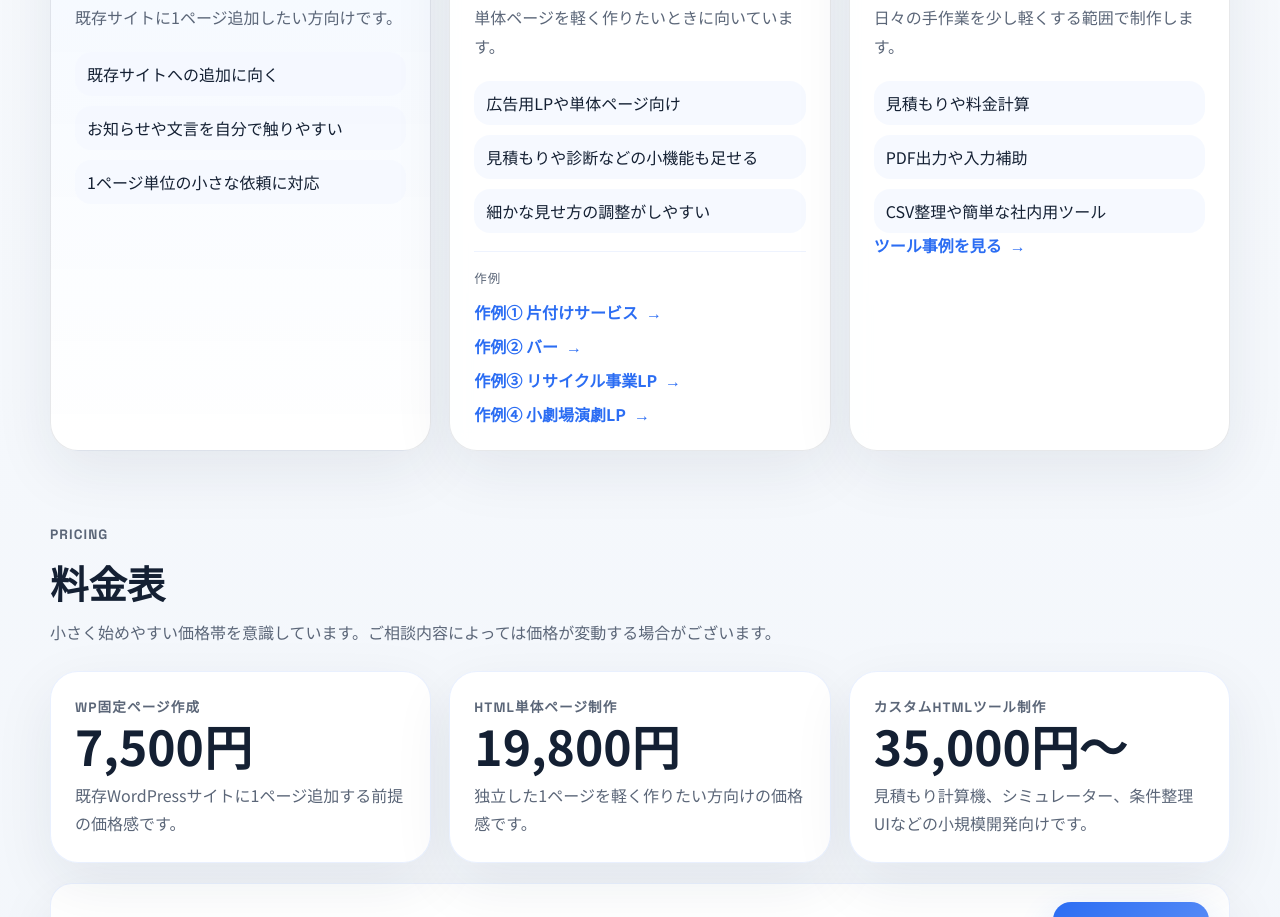
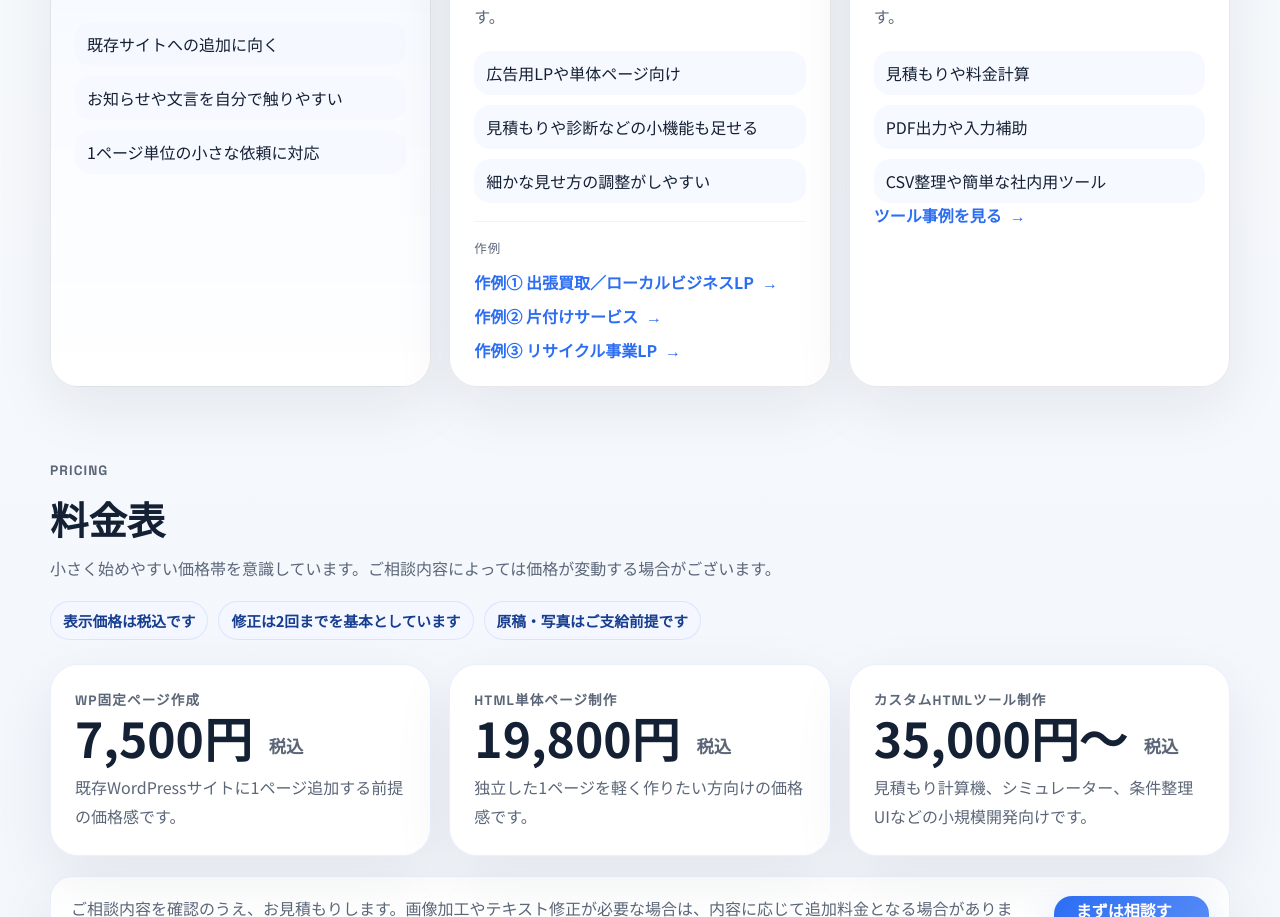
Before and after one commit to humandoll26/Playground, a plain HTML site: page index.html in a window 1280 px wide. Shown: the part 1883-2800 px from the top of the page. Drawn offline with Linux system fonts and the light colour scheme.

Commit message:
Update branding and pricing presentation

```diff
--- a/index.html
+++ b/index.html
@@ -11,6 +11,8 @@
     <meta name="robots" content="index,follow" />
     <meta name="theme-color" content="#2b6df3" />
     <link rel="canonical" href="https://humandoll26.github.io/Playground/" />
+    <link rel="icon" type="image/png" href="img/mikan_icon.png" />
+    <link rel="apple-touch-icon" href="img/mikan_icon.png" />
     <meta property="og:title" content="未完製作所 | 個人事業・ローカルビジネス向け小さなWebページ制作" />
     <meta
       property="og:description"
@@ -75,11 +77,11 @@
       }
     </script>
   </head>
-  <body>
+  <body class="no-js">
     <div class="page-shell">
       <header class="site-header">
         <a class="brand" href="#top">
-          <span class="brand-mark">M</span>
+          <img class="brand-mark" src="img/mikan_icon.png" alt="未完製作所のアイコン" />
           <span class="brand-text">未完製作所</span>
         </a>
         <nav class="site-nav">
@@ -97,14 +99,12 @@
           <div class="hero-copy">
             <p class="eyebrow">個人事業 / ローカルビジネス向け</p>
             <h1>
-              明日から使える
+              すぐに使える
               <span>80点のページを。</span>
             </h1>
             <p class="hero-lead">
-              小さな事業主さん向けに、
-              早く・安く・ちょうどいいWebページを制作します。
-              サービス紹介やお問い合わせ導線として使える1ページを、
-              WordPressやHTMLで形にします。
+              原稿をご用意いただければ最短3日で納品。
+              個人事業主さん向けに、小さく始められるWebページを制作します。
             </p>
             <div class="hero-actions">
               <a class="button button-primary" href="https://docs.google.com/forms/d/e/1FAIpQLSe6gP_nkzLaJOAU-hwLf894Bzl1Ix0xRou83p6xRD_Wb7yqCg/viewform?usp=header" target="_blank" rel="noreferrer">無料で相談する</a>
@@ -208,17 +208,17 @@
                 <div class="service-examples-list">
                   <a
                     class="service-link"
+                    href="https://ecowakka.static.jp//"
+                    target="_blank"
+                    rel="noreferrer"
+                    >作例① 出張買取／ローカルビジネスLP</a
+                  >
+                  <a
+                    class="service-link"
                     href="https://humandoll26.github.io/Playground/samples/kataduke-lp/"
                     target="_blank"
                     rel="noreferrer"
-                    >作例① 片付けサービス</a
-                  >
-                  <a
-                    class="service-link"
-                    href="https://humandoll26.github.io/Playground/samples/bar-lp/"
-                    target="_blank"
-                    rel="noreferrer"
-                    >作例② バー</a
+                    >作例② 片付けサービス</a
                   >
                   <a
                     class="service-link"
@@ -226,13 +226,6 @@
                     target="_blank"
                     rel="noreferrer"
                     >作例③ リサイクル事業LP</a
-                  >
-                  <a
-                    class="service-link"
-                    href="https://humandoll26.github.io/Playground/samples/theater-performance-lp/"
-                    target="_blank"
-                    rel="noreferrer"
-                    >作例④ 小劇場演劇LP</a
                   >
                 </div>
               </div>
@@ -265,26 +258,31 @@
             <p class="eyebrow">Pricing</p>
             <h2>料金表</h2>
             <p>小さく始めやすい価格帯を意識しています。ご相談内容によっては価格が変動する場合がございます。</p>
+            <ul class="pricing-notes">
+              <li>表示価格は税込です</li>
+              <li>修正は2回までを基本としています</li>
+              <li>原稿・写真はご支給前提です</li>
+            </ul>
           </div>
           <div class="pricing-table">
             <article class="price-card">
               <p class="price-label">WP固定ページ作成</p>
-              <h3>7,500円</h3>
+              <h3>7,500円 <span class="price-tax">税込</span></h3>
               <p>既存WordPressサイトに1ページ追加する前提の価格感です。</p>
             </article>
             <article class="price-card">
               <p class="price-label">HTML単体ページ制作</p>
-              <h3>19,800円</h3>
+              <h3>19,800円 <span class="price-tax">税込</span></h3>
               <p>独立した1ページを軽く作りたい方向けの価格感です。</p>
             </article>
             <article class="price-card">
               <p class="price-label">カスタムHTMLツール制作</p>
-              <h3>35,000円〜</h3>
+              <h3>35,000円〜 <span class="price-tax">税込</span></h3>
               <p>見積もり計算機、シミュレーター、条件整理UIなどの小規模開発向けです。</p>
             </article>
           </div>
           <div class="pricing-cta">
-            <p>ご相談内容を確認のうえ、お見積もりします。画像加工やテキスト修正は内容に応じて追加料金となる場合があります。</p>
+            <p>ご相談内容を確認のうえ、お見積もりします。画像加工やテキスト修正が必要な場合は、内容に応じて追加料金となる場合があります。</p>
             <a class="button button-primary" href="https://docs.google.com/forms/d/e/1FAIpQLSe6gP_nkzLaJOAU-hwLf894Bzl1Ix0xRou83p6xRD_Wb7yqCg/viewform?usp=header" target="_blank" rel="noreferrer">まずは相談する</a>
           </div>
         </section>
--- a/script.js
+++ b/script.js
@@ -1,5 +1,10 @@
+document.body.classList.remove("no-js");
+
 const revealTargets = document.querySelectorAll(".reveal");
 
+if (!("IntersectionObserver" in window)) {
+  revealTargets.forEach((target) => target.classList.add("is-visible"));
+} else {
   const observer = new IntersectionObserver(
     (entries) => {
       entries.forEach((entry) => {
@@ -14,3 +19,4 @@ const observer = new IntersectionObserver(
   );
 
   revealTargets.forEach((target) => observer.observe(target));
+}
--- a/styles.css
+++ b/styles.css
@@ -70,13 +70,12 @@ a {
 }
 
 .brand-mark {
-  display: grid;
-  place-items: center;
+  display: block;
   width: 38px;
   height: 38px;
   border-radius: 14px;
-  color: #fff;
-  background: linear-gradient(135deg, var(--accent), #5f90f8);
+  object-fit: cover;
+  box-shadow: 0 10px 24px rgba(21, 36, 66, 0.14);
 }
 
 .site-nav {
@@ -625,6 +624,25 @@ a {
   margin-top: 24px;
 }
 
+.pricing-notes {
+  display: flex;
+  flex-wrap: wrap;
+  gap: 10px;
+  margin: 18px 0 0;
+  padding: 0;
+  list-style: none;
+}
+
+.pricing-notes li {
+  padding: 8px 12px;
+  border: 1px solid rgba(43, 109, 243, 0.12);
+  border-radius: 999px;
+  background: rgba(243, 247, 255, 0.92);
+  color: var(--accent-deep);
+  font-size: 0.92rem;
+  font-weight: 700;
+}
+
 .pricing-cta {
   display: flex;
   justify-content: space-between;
@@ -666,6 +684,15 @@ a {
   margin: 0 0 12px;
   font-size: clamp(2rem, 4vw, 3rem);
   line-height: 1;
+}
+
+.price-tax {
+  display: inline-block;
+  margin-left: 6px;
+  color: var(--muted);
+  font-size: 0.36em;
+  font-weight: 700;
+  vertical-align: middle;
 }
 
 .price-card p {
@@ -746,13 +773,13 @@ a {
   width: 100%;
 }
 
-.reveal {
+body:not(.no-js) .reveal {
   opacity: 0;
   transform: translateY(24px);
   transition: opacity 0.7s ease, transform 0.7s ease;
 }
 
-.reveal.is-visible {
+body:not(.no-js) .reveal.is-visible {
   opacity: 1;
   transform: translateY(0);
 }
@@ -777,7 +804,7 @@ a {
     margin-left: auto;
   }
 
-  .site-nav a:not(.nav-cta) {
+  .site-nav a:not(.nav-cta):not([href="#faq"]) {
     display: none;
   }
 
```
Also changed, not shown: 1 other file. Lines whose indentation alone changed are shown as unchanged.
